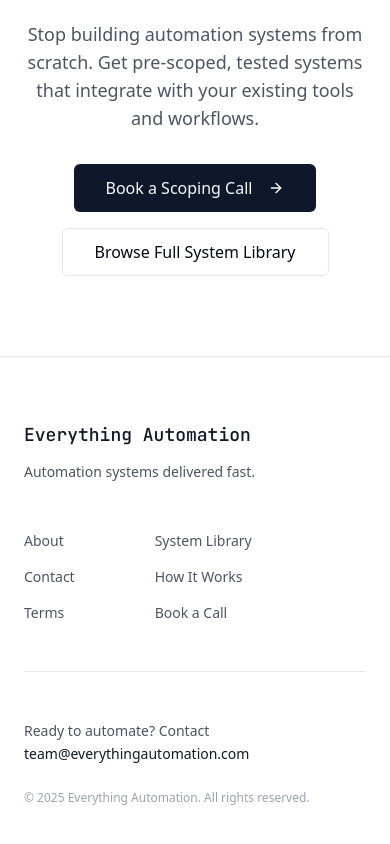
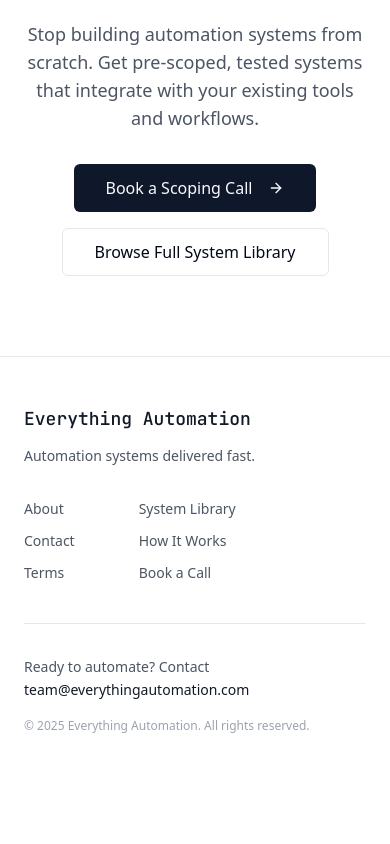
Before and after one commit to bencrane/everything-automation-hq, a React (Vite) app: page / in a window 390 px wide. Shown: the part 3478-4322 px from the top of the page. After the commit the page ends 4260 px from the top, so only its background shows below. Built offline with nearby package versions, Linux system fonts and the light colour scheme.

Commit message:
Refactor: Improve footer layout and styling
Cleaned up the footer layout, improved visual balance, and added subtle styling for a more polished look.

```diff
--- a/src/pages/Index.tsx
+++ b/src/pages/Index.tsx
@@ -204,8 +204,8 @@ const Index = () => {
 
       {/* Footer */}
       <footer className="bg-white border-t border-gray-200">
-        <div className="max-w-6xl mx-auto px-6 py-16">
-          <div className="flex flex-col md:flex-row justify-between items-start space-y-12 md:space-y-0">
+        <div className="max-w-6xl mx-auto px-6 py-12">
+          <div className="flex flex-col md:flex-row justify-between items-start space-y-8 md:space-y-0">
             {/* Left side */}
             <div className="space-y-3">
               <div className="font-mono text-lg font-medium text-gray-900">
@@ -217,16 +217,16 @@ const Index = () => {
             </div>
 
             {/* Right side - Links */}
-            <div className="flex space-x-20">
+            <div className="flex space-x-16">
               {/* Column 1 */}
-              <div className="space-y-4">
+              <div className="space-y-3">
                 <a href="#" className="block text-sm text-gray-600 font-medium hover:text-gray-900 transition-colors">About</a>
                 <a href="#" className="block text-sm text-gray-600 font-medium hover:text-gray-900 transition-colors">Contact</a>
                 <a href="#" className="block text-sm text-gray-600 font-medium hover:text-gray-900 transition-colors">Terms</a>
               </div>
 
               {/* Column 2 */}
-              <div className="space-y-4">
+              <div className="space-y-3">
                 <a href="#" className="block text-sm text-gray-600 font-medium hover:text-gray-900 transition-colors">System Library</a>
                 <a href="#" className="block text-sm text-gray-600 font-medium hover:text-gray-900 transition-colors">How It Works</a>
                 <a href="#" className="block text-sm text-gray-600 font-medium hover:text-gray-900 transition-colors">Book a Call</a>
@@ -235,8 +235,8 @@ const Index = () => {
           </div>
 
           {/* Ready to Automate section */}
-          <div className="mt-12 pt-12 border-t border-gray-200">
-            <p className="text-sm text-gray-600 leading-relaxed mb-6">
+          <div className="mt-10 pt-8 border-t border-gray-200">
+            <p className="text-sm text-gray-600 leading-relaxed mb-4">
               Ready to automate? Contact{" "}
               <a href="mailto:team@everythingautomation.com" className="text-gray-900 font-medium hover:text-gray-700 transition-colors">
                 team@everythingautomation.com
```
